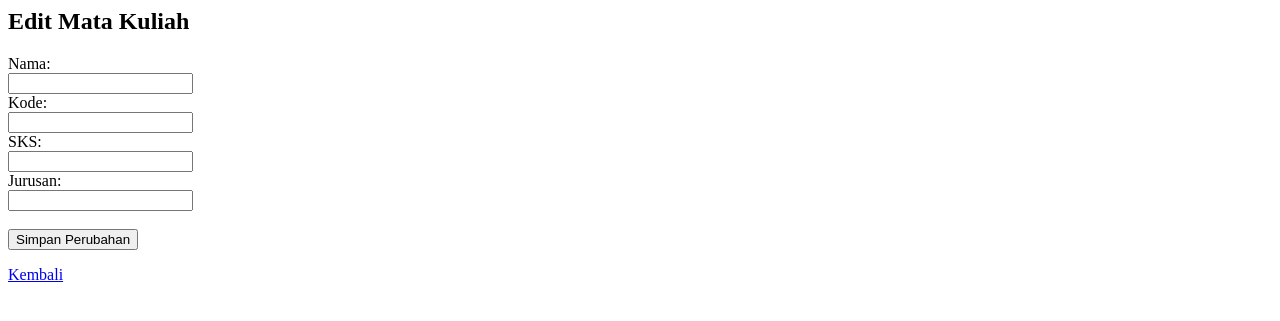
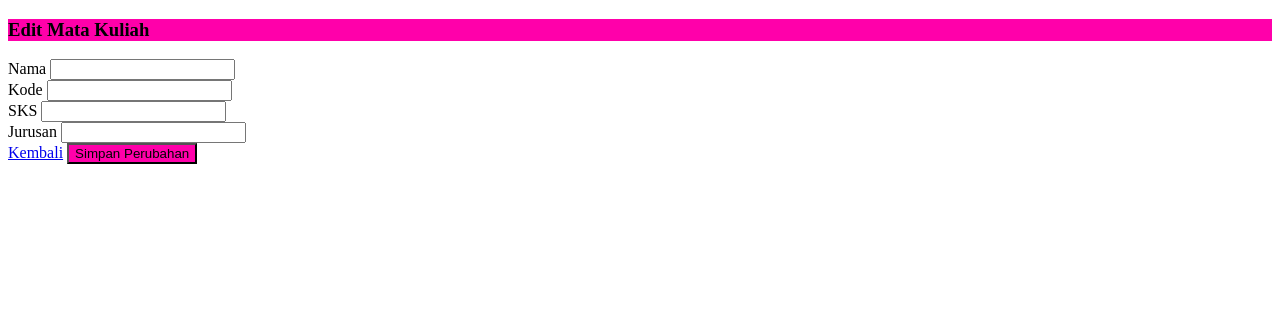
Before and after one commit to ArifbillahKamil/RBAC-Project, a Python web app: template templates/edit_matkul.html in a window 1280 px wide. Shown: the top 321 px of the page. Run offline with Jinja, Linux system fonts and the light colour scheme; the template is opened without the code that fills it, so the values that code supplies are empty.

Commit message:
perubahan edit matkul

```diff
--- a/templates/edit_matkul.html
+++ b/templates/edit_matkul.html
@@ -1,18 +1,63 @@
-<h2>Edit Mata Kuliah</h2>
+{% extends 'base.html' %}
+
+{% block content %}
+<div class="container mt-5">
+  <div class="card shadow rounded-4 border-0">
+    <div class="card-header text-white text-center" style="background-color: #ff00aa;">
+      <h3 class="mb-0">Edit Mata Kuliah</h3>
+    </div>
+    <div class="card-body">
       <form method="POST">
-  <label>Nama:</label><br />
-  <input type="text" name="nama" value="{{ matkul.nama }}" required /><br />
-  <label>Kode:</label><br />
-  <input type="text" name="kode" value="{{ matkul.kode }}" required /><br />
-  <label>SKS:</label><br />
-  <input type="number" name="sks" value="{{ matkul.sks }}" required /><br />
-  <label>Jurusan:</label><br />
+        <div class="mb-3">
+          <label for="nama" class="form-label">Nama</label>
           <input
             type="text"
+            id="nama"
+            name="nama"
+            class="form-control"
+            value="{{ matkul.nama }}"
+            required
+          />
+        </div>
+        <div class="mb-3">
+          <label for="kode" class="form-label">Kode</label>
+          <input
+            type="text"
+            id="kode"
+            name="kode"
+            class="form-control"
+            value="{{ matkul.kode }}"
+            required
+          />
+        </div>
+        <div class="mb-3">
+          <label for="sks" class="form-label">SKS</label>
+          <input
+            type="number"
+            id="sks"
+            name="sks"
+            class="form-control"
+            value="{{ matkul.sks }}"
+            required
+          />
+        </div>
+        <div class="mb-4">
+          <label for="jurusan" class="form-label">Jurusan</label>
+          <input
+            type="text"
+            id="jurusan"
             name="jurusan"
+            class="form-control"
             value="{{ matkul.jurusan }}"
             required
-  /><br /><br />
-  <button type="submit">Simpan Perubahan</button>
+          />
+        </div>
+        <div class="d-flex justify-content-between">
+          <a href="{{ url_for('admin_matkul.index') }}" class="btn btn-outline-secondary">Kembali</a>
+          <button type="submit" class="btn text-white" style="background-color: #ff00aa;">Simpan Perubahan</button>
+        </div>
       </form>
-<a href="{{ url_for('admin_matkul.index') }}">Kembali</a>
+    </div>
+  </div>
+</div>
+{% endblock %}
```
Lines whose indentation alone changed are shown as unchanged.
